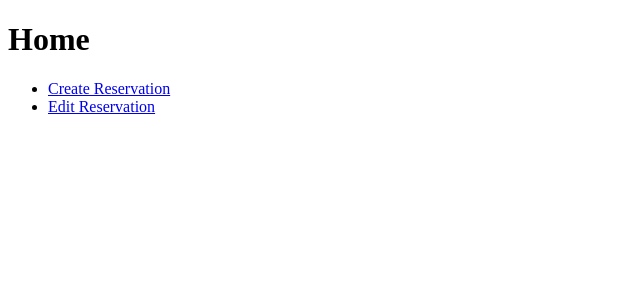
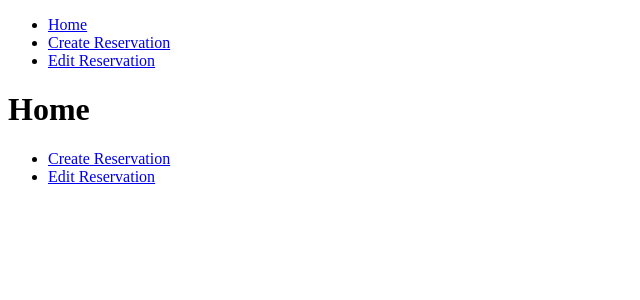
Before and after one commit to ArisaBonsaiTree/BikeRentalProject, a React (Create React App) app in the folder frontend/: page / in a window 1280 px wide. Shown: the top 300 px of the page, without its empty margins (0-640 px from the left). Built offline with nearby package versions, Linux system fonts and the light colour scheme.

Commit message:
Added a navrbar

```diff
--- a/frontend/src/App.js
+++ b/frontend/src/App.js
@@ -3,10 +3,12 @@
 import Home from './Home';
 import CreateReservation from './CreateReservation';
 import EditReservation from './EditReservation';
+import Navbar from './Navbar';
 
 function App() {
   return (
     <Router>
+      <Navbar/>
       <Routes>
         <Route path="/" element={<Home/>} />
         <Route path="/create-reservation" element={<CreateReservation/>} />
--- /dev/null
+++ b/frontend/src/Navbar.js
@@ -0,0 +1,22 @@
+import React from 'react';
+import { Link } from 'react-router-dom';
+
+function Navbar() {
+  return (
+    <nav>
+      <ul>
+        <li>
+          <Link to="/">Home</Link>
+        </li>
+        <li>
+          <Link to="/create-reservation">Create Reservation</Link>
+        </li>
+        <li>
+          <Link to="/edit-reservation">Edit Reservation</Link>
+        </li>
+      </ul>
+    </nav>
+  );
+}
+
+export default Navbar;
```
